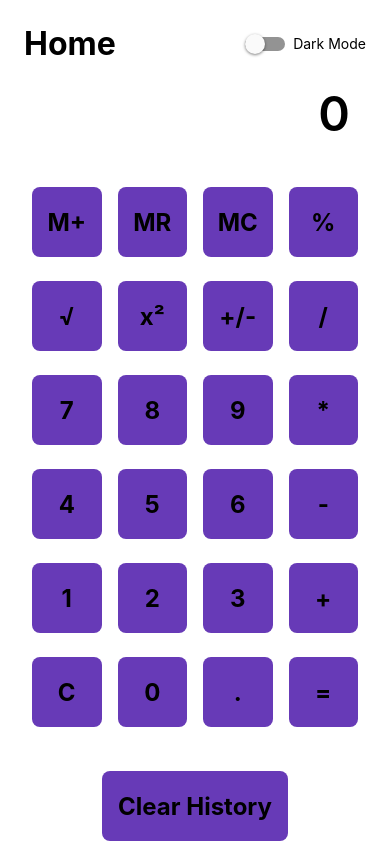
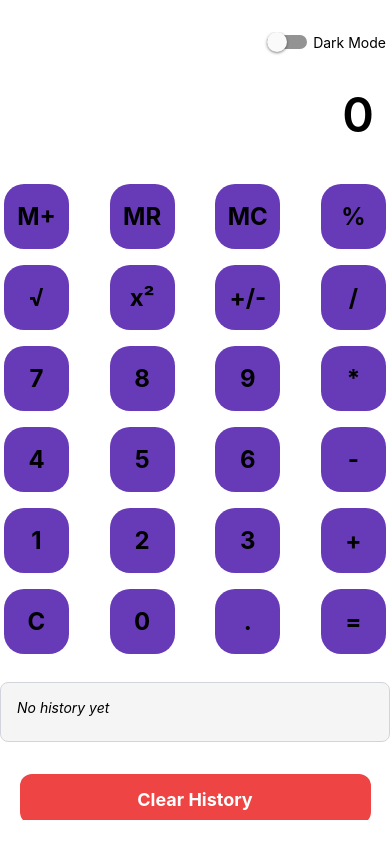
Before and after one commit to sergiomontey/multiCalculator, a React Native app in the folder myCalculator/: screen / in a window 390 px wide. Built offline with nearby package versions, Linux system fonts and the light colour scheme.

Commit message:
Update to styles
styles update

```diff
--- a/myCalculator/components/CalculatorButton.tsx
+++ b/myCalculator/components/CalculatorButton.tsx
@@ -2,34 +2,47 @@
  * File: CalculatorButton.tsx
  * Author: Sergio Montecinos
  * Date: April 30, 2025
- * Description: Reusable button component for the calculator. Accepts a label and click handler.
- * Design Pattern: Presentational Component Pattern.
- * Principles: DRY, Separation of Concerns.
+ * Description:
+ *   A reusable calculator button that supports both standard and clear-button styling,
+ *   dynamically themed for dark and light modes.
+ * Design Pattern:
+ *   - Presentational Component Pattern
+ *   - Strategy Pattern via conditional props
+ * Principles Applied:
+ *   - Separation of Concerns
+ *   - Open/Closed Principle
+ *   - DRY (Don't Repeat Yourself)
  */
 
 import React from 'react';
 import { Text, TouchableOpacity } from 'react-native';
-import buttonStyles from '../styles/buttonStyles';
+import styles from '../styles/buttonStyles';
 import { colors } from '../styles/theme';
 import { useTheme } from '../context/ThemeContext';
 
 interface Props {
   label: string;
   onPress: () => void;
+  type?: 'clear' | 'default';
 }
 
-export default function CalculatorButton({ label, onPress }: Props) {
+export default function CalculatorButton({ label, onPress, type = 'default' }: Props) {
   const { isDark } = useTheme();
   const themeColors = isDark ? colors.dark : colors.light;
 
+  const isClear = type === 'clear';
+
+  const buttonStyle = isClear
+    ? [styles.clearButton]
+    : [styles.button, { backgroundColor: themeColors.primary }];
+
+  const textStyle = isClear
+    ? styles.clearText
+    : [styles.text, { color: themeColors.text }];
+
   return (
-    <TouchableOpacity
-      style={[buttonStyles.button, { backgroundColor: themeColors.primary }]}
-      onPress={onPress}
-    >
-      <Text style={[buttonStyles.text, { color: themeColors.text }]}>
-        {label}
-      </Text>
+    <TouchableOpacity style={buttonStyle} onPress={onPress}>
+      <Text style={textStyle}>{label}</Text>
     </TouchableOpacity>
   );
 }
--- a/myCalculator/screens/HomeScreen.tsx
+++ b/myCalculator/screens/HomeScreen.tsx
@@ -2,13 +2,25 @@
  * File: HomeScreen.tsx
  * Author: Sergio Montecinos
  * Date: April 30, 2025
- * Description: Main calculator interface. Displays current expression, buttons, dark mode toggle, and history.
- * Design Pattern: Container Component Pattern.
- * Principles: Separation of Concerns, SRP, High Cohesion.
+ * Description:
+ *   Main calculator interface. Includes input display, theme toggle, responsive button grid,
+ *   history viewer, and clear history functionality.
+ * Design Pattern:
+ *   - Container Component Pattern
+ * Principles:
+ *   - SRP (Single Responsibility Principle)
+ *   - Composition over Inheritance
+ *   - Separation of Concerns
  */
 
 import React, { useState } from 'react';
-import { View, Text, Switch, ScrollView } from 'react-native';
+import {
+  View,
+  Text,
+  Switch,
+  ScrollView,
+  SafeAreaView,
+} from 'react-native';
 import CalculatorButton from '../components/CalculatorButton';
 import { useTheme } from '../context/ThemeContext';
 import globalStyles from '../styles/globalStyles';
@@ -37,9 +49,11 @@ export default function HomeScreen() {
     }
   };
 
-  const handleClearHistory = () => setHistory([]);
+  const handleClearHistory = () => {
+    setHistory([]);
+  };
 
-  const buttonLabels = [
+  const buttonRows = [
     ['M+', 'MR', 'MC', '%'],
     ['√', 'x²', '+/-', '/'],
     ['7', '8', '9', '*'],
@@ -49,22 +63,23 @@ export default function HomeScreen() {
   ];
 
   return (
-    <ScrollView style={[globalStyles.screen, { backgroundColor: themeColors.background }]}>
-      <View style={{ flexDirection: 'row', justifyContent: 'space-between', alignItems: 'center' }}>
-        <Text style={{ color: themeColors.text, fontSize: 32, fontWeight: 'bold' }}>Home</Text>
-        <View style={{ flexDirection: 'row', alignItems: 'center' }}>
+    <SafeAreaView style={[globalStyles.screen, { backgroundColor: themeColors.background }]}>
+      <ScrollView keyboardShouldPersistTaps="handled">
+        {/* Toggle only (Home label removed) */}
+        <View style={{ flexDirection: 'row', justifyContent: 'flex-end', alignItems: 'center', marginBottom: 12 }}>
           <Switch value={isDark} onValueChange={toggleTheme} />
-          <Text style={{ color: themeColors.text, marginLeft: 8 }}>Dark Mode</Text>
-        </View>
+          <Text style={{ color: themeColors.text, marginLeft: 6, paddingRight: 4 }}>Dark Mode</Text>
         </View>
 
+        {/* Display */}
         <View style={displayStyles.container}>
           <Text style={[displayStyles.displayText, { color: themeColors.text }]}>
             {display || '0'}
           </Text>
         </View>
 
-      {buttonLabels.map((row, rowIndex) => (
+        {/* Button Grid */}
+        {buttonRows.map((row, rowIndex) => (
           <View key={rowIndex} style={globalStyles.row}>
             {row.map(label => (
               <CalculatorButton key={label} label={label} onPress={() => handlePress(label)} />
@@ -72,17 +87,28 @@ export default function HomeScreen() {
           </View>
         ))}
 
-      <View style={{ marginTop: 20, alignItems: 'center' }}>
-        <CalculatorButton label="Clear History" onPress={handleClearHistory} />
+        {/* History Viewer (above clear button) */}
+        <View style={[historyStyles.container, { backgroundColor: themeColors.inputBackground }]}>
+          {history.length === 0 ? (
+            <Text style={{ color: themeColors.text, fontStyle: 'italic' }}>No history yet</Text>
+          ) : (
+            history.map((entry, idx) => (
+              <Text key={idx} style={[historyStyles.entry, { color: themeColors.text }]}>
+                {entry}
+              </Text>
+            ))
+          )}
         </View>
 
-      <View style={[historyStyles.container, { borderColor: themeColors.primary }]}>
-        {history.map((item, idx) => (
-          <Text key={idx} style={[historyStyles.entry, { color: themeColors.text }]}>
-            {item}
-          </Text>
-        ))}
-      </View>
+        {/* Clear History */}
+        <CalculatorButton label="Clear History" onPress={handleClearHistory} type="clear" />
       </ScrollView>
+    </SafeAreaView>
   );
 }
+/**
+ * This file serves as the main screen of the calculator application.
+ * It includes the display, button grid, history viewer, and theme toggle.
+ * The layout is responsive and adapts to different screen sizes.
+ * The styles are applied conditionally based on the current theme (dark/light).
+ */
--- a/myCalculator/styles/buttonStyles.ts
+++ b/myCalculator/styles/buttonStyles.ts
@@ -2,25 +2,53 @@
  * File: buttonStyles.ts
  * Author: Sergio Montecinos
  * Date: April 30, 2025
- * Description: Style definitions for calculator buttons, including sizing, spacing, and font.
- * Design Principle: DRY, Separation of Concerns.
+ * Description:
+ *   Styles for calculator buttons. Buttons are fixed size with tighter spacing and rounder appearance.
+ *   Includes a distinct "Clear History" button style for emphasis.
+ * Design Principles:
+ *   - Consistent Grid Layout
+ *   - Responsive Spacing
+ *   - DRY and Modular Styling
  */
 
 import { StyleSheet } from 'react-native';
-import { spacing, fontSizes } from './theme';
+import { fontSizes, spacing } from './theme';
 
 export default StyleSheet.create({
   button: {
-    padding: spacing.md,
-    margin: spacing.sm,
-    borderRadius: spacing.sm,
+    width: 65,
+    height: 65,
+    margin: 4,                    // tighter spacing
+    borderRadius: 20,            // rounder buttons
     alignItems: 'center',
     justifyContent: 'center',
-    flex: 1,
-    minHeight: 70,
   },
   text: {
     fontSize: fontSizes.lg,
     fontWeight: 'bold',
   },
+  clearButton: {
+    width: '90%',
+    height: 50,
+    backgroundColor: '#EF4444',
+    borderRadius: 12,
+    justifyContent: 'center',
+    alignItems: 'center',
+    alignSelf: 'center',
+    marginTop: spacing.md,
+    marginBottom: spacing.xl,
+  },
+  clearText: {
+    color: '#fff',
+    fontSize: fontSizes.md,
+    fontWeight: 'bold',
+  },
 });
+/**
+ * This file contains styles specifically for the calculator buttons.
+ * The button styles are designed to be consistent and modular, ensuring a uniform look and feel across the application.
+ * The styles are defined using React Native's StyleSheet API for better performance.
+ *
+ * The buttons have a fixed size with tighter spacing and a rounder appearance for a modern look.
+ * A distinct "Clear History" button style is provided for emphasis, making it easily identifiable to users.
+ */
--- a/myCalculator/styles/globalStyles.ts
+++ b/myCalculator/styles/globalStyles.ts
@@ -13,7 +13,9 @@ import { spacing } from './theme';
 export default StyleSheet.create({
     screen: {
       flex: 1,
-    padding: spacing.lg,
+      paddingTop: spacing.xl,        // add top space
+      paddingBottom: spacing.lg,     // add bottom space
+      paddingHorizontal: spacing.md, // left/right padding
     },
     row: {
       flexDirection: 'row',
--- a/myCalculator/styles/historyStyles.ts
+++ b/myCalculator/styles/historyStyles.ts
@@ -0,0 +1,38 @@
+/**
+ * File: historyStyles.ts
+ * Author: Sergio Montecinos
+ * Date: April 30, 2025
+ * Description:
+ *   Styles for displaying past calculation entries. Limits height and allows scrollable overflow.
+ * Design Principle:
+ *   - Responsive Layout
+ *   - Encapsulation of UI Sections
+ */
+
+import { StyleSheet } from 'react-native';
+import { spacing, fontSizes } from './theme';
+
+export default StyleSheet.create({
+  container: {
+    borderWidth: 1,
+    borderColor: '#D1D5DB',
+    borderRadius: spacing.sm,
+    padding: spacing.md,
+    marginVertical: spacing.md,
+    maxHeight: 120,
+    minHeight: 60,
+    overflow: 'scroll',
+  },
+  entry: {
+    fontSize: fontSizes.md,
+    marginBottom: spacing.xs,
+  },
+});
+/**
+ * This file contains styles specifically for the history section of the calculator.
+ * It ensures that past calculation entries are displayed in a scrollable container with appropriate padding and font size.
+ * The styles are defined using React Native's StyleSheet API for better performance.
+ *
+ * The container has a border, rounded corners, and a maximum height to allow for scrolling when there are many entries.
+ * Each entry is styled with a consistent font size and spacing for readability.
+ */
```
Lines whose indentation alone changed are shown as unchanged.
